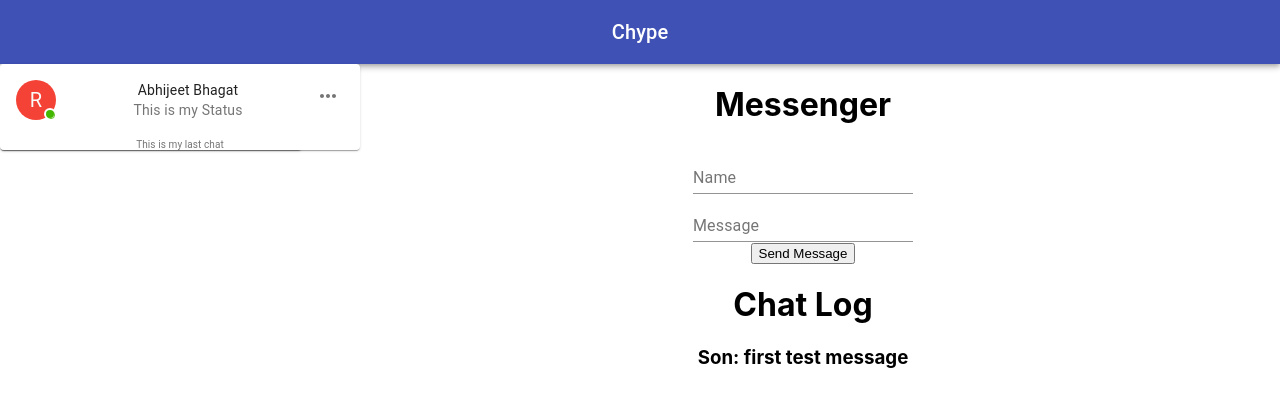
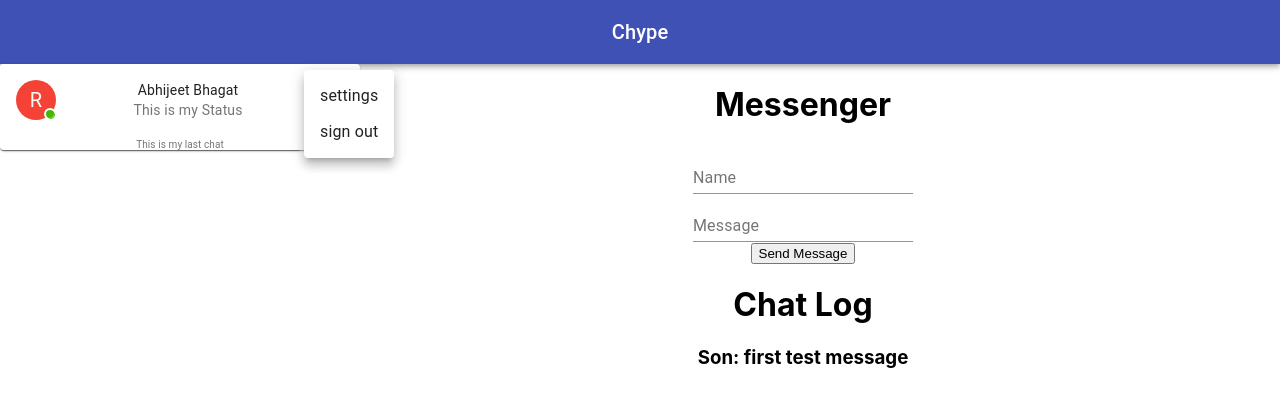
Before and after one commit to bhagatabhijeet/chype, a React (Create React App) app in the folder client/: page /main in a window 1280 px wide. Both pictures are taken after a click on the button "settings". Shown: the top 406 px of the page. Built offline with nearby package versions, Linux system fonts and the light colour scheme.

Commit message:
create menuBar for settings and sign out

```diff
--- a/client/src/components/LoggedInUserCard.jsx
+++ b/client/src/components/LoggedInUserCard.jsx
@@ -1,20 +1,13 @@
 import React from 'react';
-import { makeStyles,withStyles } from '@material-ui/core/styles';
+import { makeStyles, withStyles } from '@material-ui/core/styles';
 import Badge from '@material-ui/core/Badge';
-import clsx from 'clsx';
 import Card from '@material-ui/core/Card';
 import CardHeader from '@material-ui/core/CardHeader';
-import CardMedia from '@material-ui/core/CardMedia';
-import CardContent from '@material-ui/core/CardContent';
-import CardActions from '@material-ui/core/CardActions';
-import Collapse from '@material-ui/core/Collapse';
 import Avatar from '@material-ui/core/Avatar';
-import IconButton from '@material-ui/core/IconButton';
 import Typography from '@material-ui/core/Typography';
 import { red } from '@material-ui/core/colors';
+import MenuBar from './Menu';
 
-
-import MoreHorizIcon from '@material-ui/icons/MoreHoriz';
 
 const StyledBadge = withStyles((theme) => ({
   badge: {
@@ -50,12 +43,7 @@ const useStyles = makeStyles((theme) => ({
     width: 360,
     height: 85,
     fontSize: '1rem',
-    // margin:theme.spacing(0)
   },
-  // media: {
-  //   height: 0,
-  //   paddingTop: '56.25%', // 16:9
-  // },
   expand: {
     transform: 'rotate(0deg)',
     marginLeft: 'auto',
@@ -73,23 +61,16 @@ const useStyles = makeStyles((theme) => ({
   icon: {
     marginBottom: '0',
   },
- header :{
+  header: {
     fontSize: '10px',
   }
 }));
 
 export default function LoggedInUserCard() {
   const classes = useStyles();
-  // const [expanded, setExpanded] = React.useState(false);
-
-  // const handleExpandClick = () => {
-  //   setExpanded(!expanded);
-  // };
-
   return (
     <div >
-      <Card style={{paddingBottom: '1px'}} className={classes.root}>
-
+      <Card style={{ paddingBottom: '1px' }} className={classes.root}>
         <CardHeader
           className={classes.header}
           avatar={
@@ -107,18 +88,14 @@ export default function LoggedInUserCard() {
             </StyledBadge>
           }
           action={
-          <IconButton aria-label="settings" className={classes.icon}>
-            <MoreHorizIcon />
-          </IconButton>
+            <MenuBar />
           }
-
           title="Abhijeet Bhagat"
           subheader="This is my Status"
         />
-       <Typography variant="subtitle1"  color="textSecondary"  style={{marginTop:'0',fontSize:'10px'}}>
+        <Typography variant="subtitle1" color="textSecondary" style={{ marginTop: '0', fontSize: '10px' }}>
           This is my last chat
         </Typography>
-
       </Card>
     </div>
   );
--- /dev/null
+++ b/client/src/components/Menu.jsx
@@ -0,0 +1,42 @@
+import React from 'react';
+import Menu from '@material-ui/core/Menu';
+import MenuItem from '@material-ui/core/MenuItem';
+import Fade from '@material-ui/core/Fade';
+import IconButton from '@material-ui/core/IconButton';
+import MoreHorizIcon from '@material-ui/icons/MoreHoriz';
+
+export default function MenuBar() {
+    const [anchorEl, setAnchorEl] = React.useState(null);
+    const open = Boolean(anchorEl);
+
+    const handleClick = (event) => {
+        setAnchorEl(event.currentTarget);
+    };
+
+    const handleClose = () => {
+        setAnchorEl(null);
+    };
+
+    return (
+        <div>
+            <IconButton
+                aria-label="settings"
+                aria-haspopup="true"
+                onClick={handleClick}
+            >
+                <MoreHorizIcon />
+            </IconButton>
+            <Menu
+                id="fade-menu"
+                anchorEl={anchorEl}
+                keepMounted
+                open={open}
+                onClose={handleClose}
+                TransitionComponent={Fade}
+            >
+                <MenuItem onClick={handleClose}>settings</MenuItem>
+                <MenuItem onClick={handleClose}>sign out</MenuItem>
+            </Menu>
+        </div>
+    );
+}
```
Lines whose indentation alone changed are shown as unchanged.
